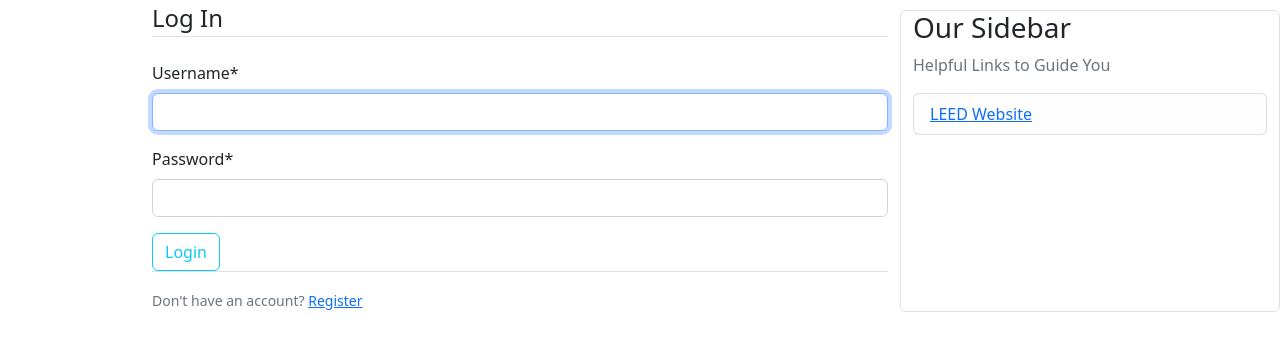
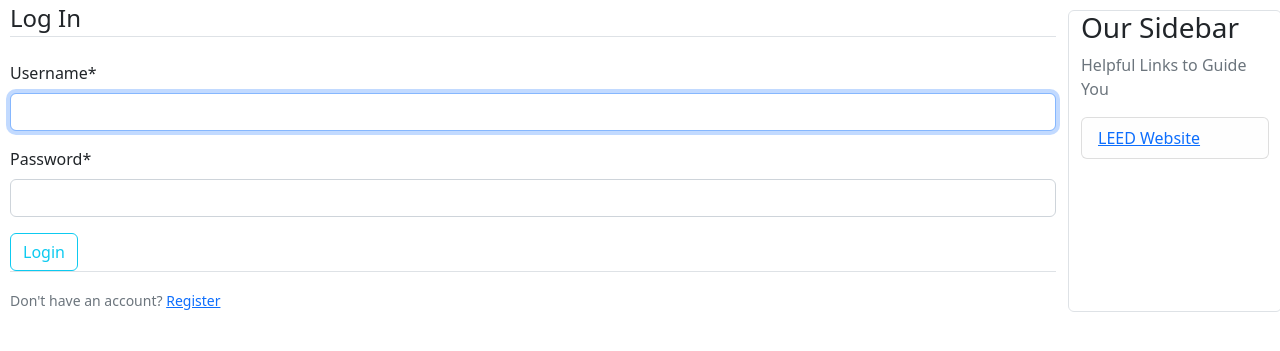
Before and after one commit to SahilSen02/princetonLEED, a Django app: page /login/ in a window 1280 px wide. Shown: the part 56-407 px from the top of the page. Run offline with Django 4.2, Linux system fonts and the light colour scheme; some libraries are stand-ins or nearby versions.

Commit message:
finished some base.html formatting and added a homepage

```diff
--- a/dashboard/templates/dashboard/base.html
+++ b/dashboard/templates/dashboard/base.html
@@ -73,9 +73,9 @@
 </nav>
 
 <!-- Content Block -->
-    <main role="main" class="container" style="margin-right:0;">
-      <div class="row">
-        <div class="col-md-8">
+<main role="main" class="" style="margin-right:10px; margin-left:10px">
+    <div class="row" style="">
+        <div class="col-md-10">
             {% if messages %}
                 {% for message in messages %}
                     <div class="alert alert-{{ message.tags }}">
@@ -87,14 +87,16 @@
             {% endblock %}
         </div>
         <!-- sidebar -->
-        <div class="col-md-4 border rounded" style="border-color: #005F22; margin-top: 10px">
-          <div class="content-section" >
+        <div class="col-md-2 border rounded" style="border-color: #005F22; margin-top: 10px">
+            <div class="content-section">
                 <h3>Our Sidebar</h3>
                 <p class='text-muted'>Helpful Links to Guide You
                 <ul class="list-group" style="margin-bottom: 10px">
-              <li class="list-group-item list-group-item-light"><a href="https://www.usgbc.org/leed">LEED Website </a></li>
+                    <li class="list-group-item list-group-item-light"><a href="https://www.usgbc.org/leed">LEED
+                        Website </a></li>
                     {% if user.is_superuser %}
-                <li class="list-group-item list-group-item-light"><a href="{% url 'admin:index' %}">Admin Page</a></li>
+                        <li class="list-group-item list-group-item-light"><a href="{% url 'admin:index' %}">Admin
+                            Page</a></li>
                     {% endif %}
                 </ul>
             </div>
--- a/dashboard/views.py
+++ b/dashboard/views.py
@@ -4,4 +4,4 @@ from django.http import HttpResponse
 
 
 def index(request):
-    return render(request, 'dashboard/base.html')
+    return render(request, 'dashboard/index.html')
```
Also changed, not shown: db.sqlite3. Lines whose indentation alone changed are shown as unchanged.
